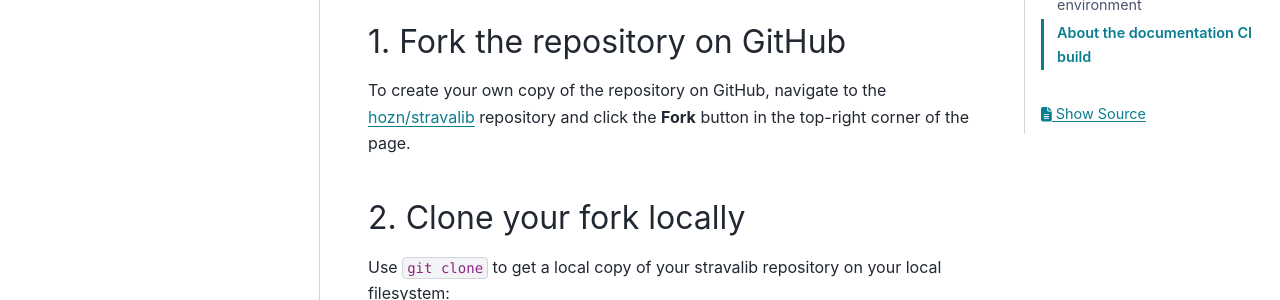
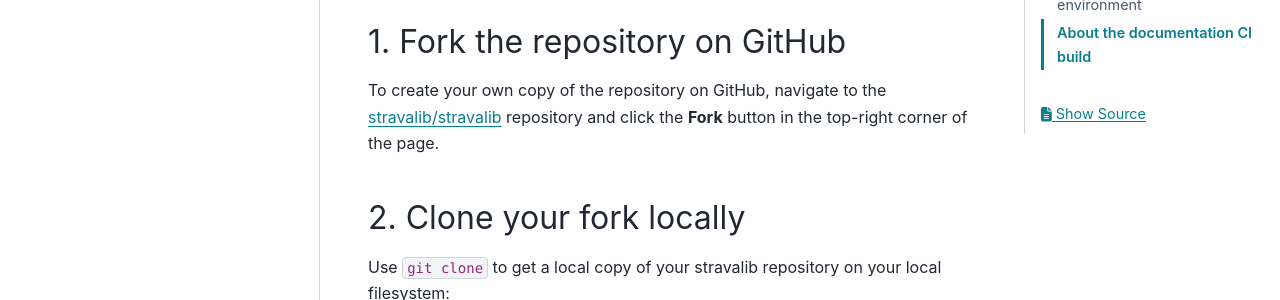
Before and after one commit to stravalib/stravalib, a Sphinx documentation site: the page built from docs/contributing.rst, in a window 1280 px wide and 900 px high. Shown: the part 319-619 px from the top of the window. Built offline with Sphinx 7.4.7 and the PyData theme 0.15.4, drawn with Linux system fonts in a browser that asks for light colours; the version number could not be read and is left out; some of the changed text lies outside the part shown.

Commit message:
Update to new repo url stravalib vs hozn/

```diff
--- a/docs/contributing.rst
+++ b/docs/contributing.rst
@@ -11,7 +11,7 @@
 --------------------------------
 
 To create your own copy of the repository on GitHub, navigate to the
-`hozn/stravalib <https://github.com/hozn/stravalib>`_ repository
+`stravalib/stravalib <https://github.com/stravalib/stravalib>`_ repository
 and click the **Fork** button in the top-right corner of the page.
 
 2. Clone your fork locally
@@ -98,7 +98,7 @@
 About the documentation CI build
 --------------------------------
 Once your create a pull request, GitHub actions will build the docs and check for any syntax
-or url errors. Once the PR is approved and merged into the master branch of the ``hozn/stravalib``
+or url errors. Once the PR is approved and merged into the master branch of the ``stravalib/stravalib``
 repository, the docs will build and then get deployed to gh-pages as a live website to:
 
 TODO: ADD URL here. this won't work until the website is live.
--- a/docs/get-started/auth.rst
+++ b/docs/get-started/auth.rst
@@ -61,5 +61,5 @@
                                           refresh_token=last_refresh_token)
     new_access_token = token_response['access_token']
 
-See the https://github.com/hozn/stravalib/tree/master/examples/strava-oauth directory for an example
+See the https://github.com/stravalib/stravalib/tree/master/examples/strava-oauth directory for an example
 Flask application for fetching a Strava auth token.
```
